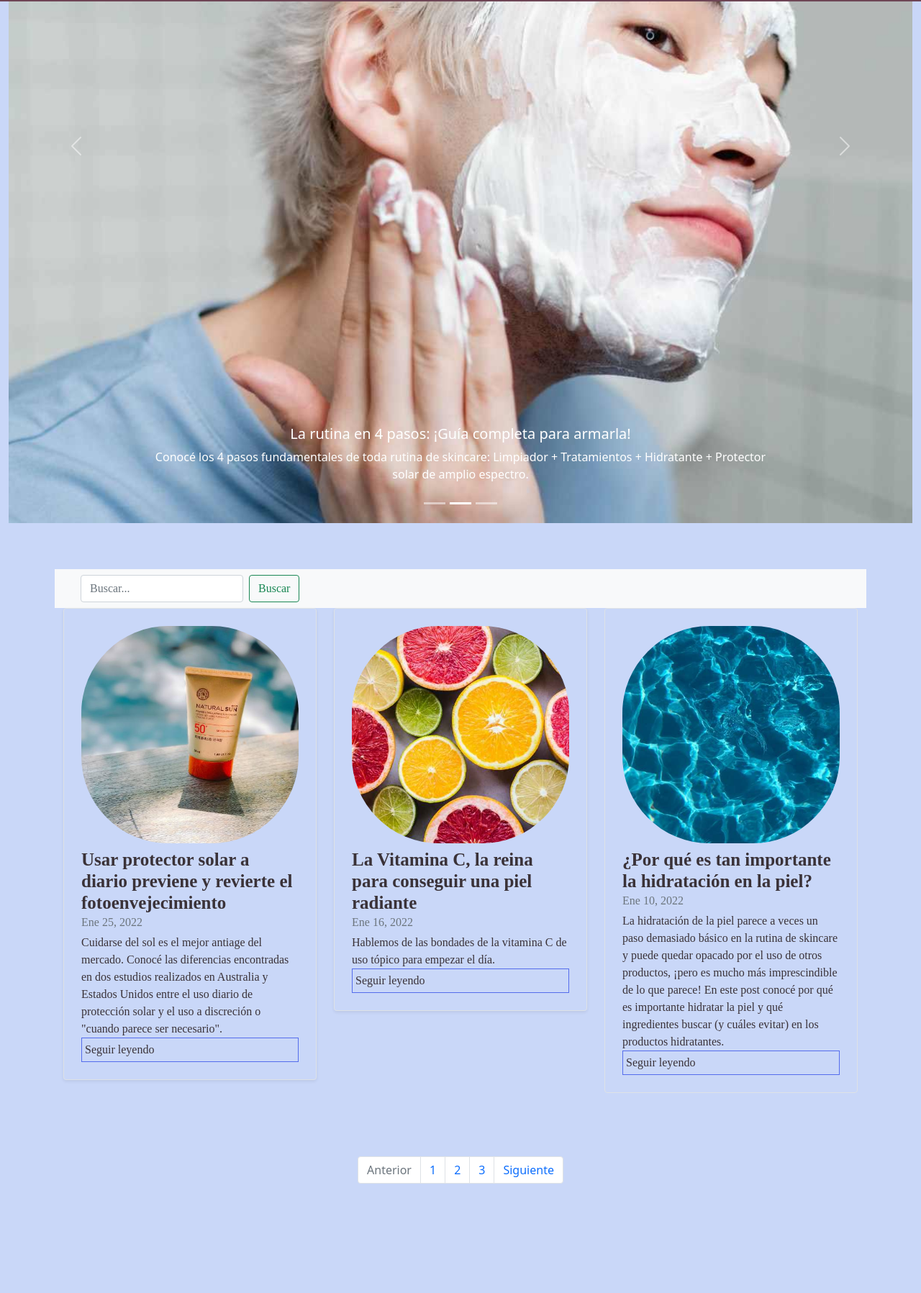
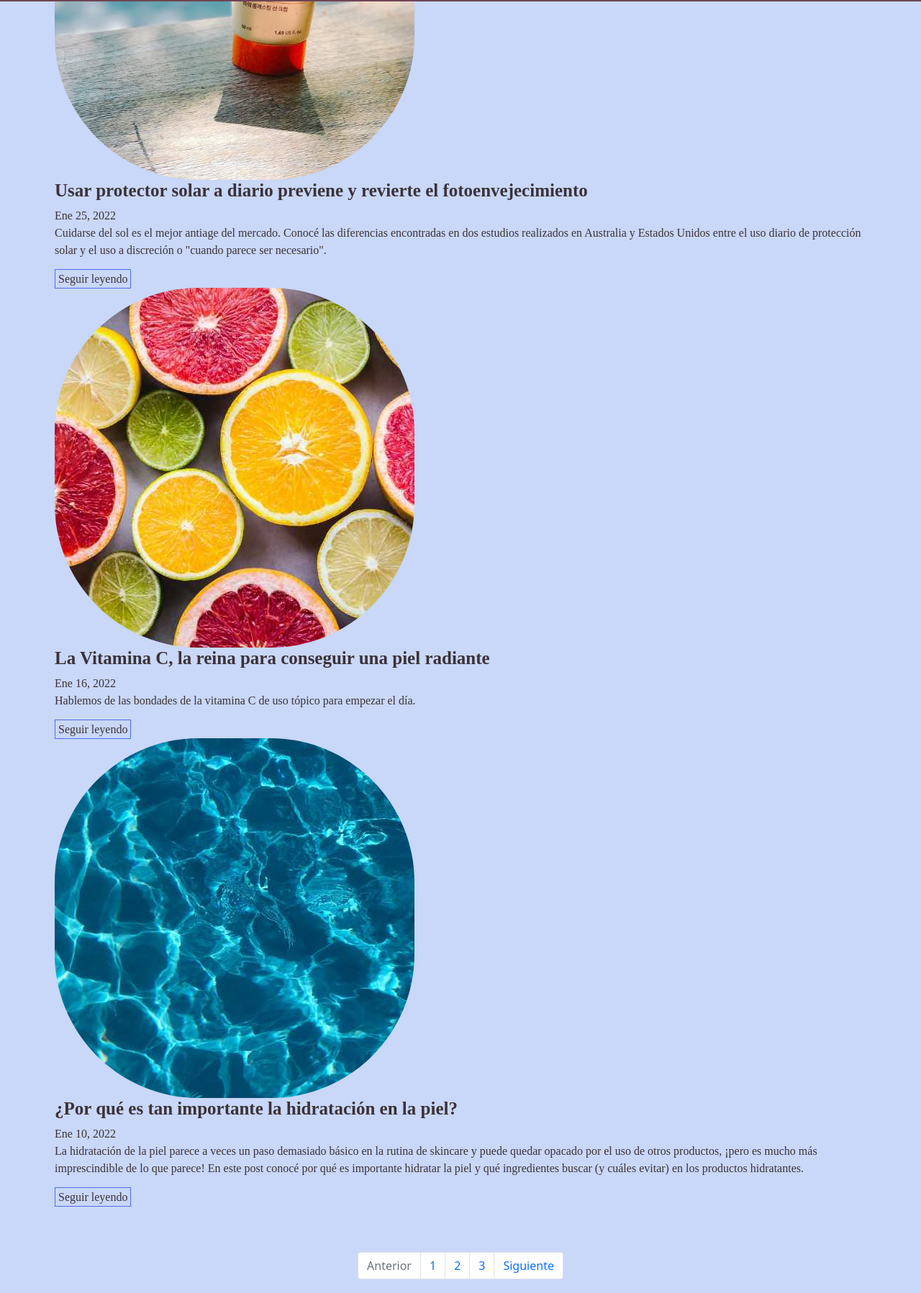
Before and after one commit to martuche/cosmetologia, a plain HTML site: page secciones/blog.html in a window 1280 px wide. Shown: the part 798-2595 px from the top of the page at 72% size. Before the commit the page ends 2543 px from the top, so only its background shows below. Drawn offline with nearby package versions, Linux system fonts and the light colour scheme; a web font is replaced by a local one.

Commit message:
Pase a flexbox las entradas de blog

```diff
--- a/secciones/blog.html
+++ b/secciones/blog.html
@@ -82,60 +82,9 @@
             </div>
         </section>
 
-        <!--  Entradas de blog -->
+         <!--  Search -->
 
-        <section>
-            <div id="carouselExampleCaptions" class="carousel slide mt-5" data-bs-ride="carousel">
-                <div class="carousel-indicators">
-                    <button type="button" data-bs-target="#carouselExampleCaptions" data-bs-slide-to="0" class="active"
-                        aria-current="true" aria-label="Slide 1"></button>
-                    <button type="button" data-bs-target="#carouselExampleCaptions" data-bs-slide-to="1"
-                        aria-label="Slide 2"></button>
-                    <button type="button" data-bs-target="#carouselExampleCaptions" data-bs-slide-to="2"
-                        aria-label="Slide 3"></button>
-                </div>
-                <div class="carousel-inner">
-                    <div class="carousel-item active">
-                        <img src="../img/deporte.jpg" class="d-block w-100 img-fluid" alt="Deporte">
-                        <div class="carousel-caption">
-                            <h5>Deporte: sus efectos en la piel</h5>
-                            <p>Son bien conocidos los beneficios de la actividad física para la salud. Varios expertos nos lo explican.
-                            Plus: Cómo cuidar la piel del rostro antes, durante y después de practicar ejercicio al aire libre</p>
-                        </div>
-                    </div>
-                    <div class="carousel-item">
-                        <img src="../img/rutina.jpg" class="d-block w-100 img-fluid" alt="...">
-                        <div class="carousel-caption d-none d-md-block">
-                            <h5>La rutina en 4 pasos: ¡Guía completa para armarla!</h5>
-                            <p>Conocé los 4 pasos fundamentales de toda rutina de skincare: Limpiador + Tratamientos + Hidratante + Protector solar de amplio espectro.</p>
-                        </div>
-                    </div>
-                    <div class="carousel-item">
-                        <img src="../img/alimentacion.jpg" class="d-block w-100" alt="...">
-                        <div class="carousel-caption d-none d-md-block">
-                            <h5>La alimentación influye en la piel?</h5>
-                            <p>Lo que comemos tiene mucho que ver en el bienestar cutáneo, desde la aparición de acné hasta el envejecimiento prematuro.</p>
-                        </div>
-                    </div>
-                </div>
-                <button class="carousel-control-prev" type="button" data-bs-target="#carouselExampleCaptions"
-                    data-bs-slide="prev">
-                    <span class="carousel-control-prev-icon" aria-hidden="true"></span>
-                    <span class="visually-hidden">Previous</span>
-                </button>
-                <button class="carousel-control-next" type="button" data-bs-target="#carouselExampleCaptions"
-                    data-bs-slide="next">
-                    <span class="carousel-control-next-icon" aria-hidden="true"></span>
-                    <span class="visually-hidden">Next</span>
-                </button>
-            </div>
-        </section>
-
-        <section class="row entradas-blog">
-
-                    <!--  Search -->
-
-
+        <section class="row">
             <nav class="navbar navbar-light bg-light">
   <div class="container-fluid">
     <form class="d-flex">
@@ -144,52 +93,45 @@
     </form>
   </div>
 </nav>
+            </section>
 
+        <!--  Entradas de blog -->
 
-            <article class="col-md-4">
-                <div
-                    class="row g-0 border rounded overflow-hidden flex-md-row mb-4 shadow-sm h-md-250 position-relative">
-                    <div class="col p-4 d-flex flex-column position-static">
+        <section class="entradas-blog">
+
+            <article>
                         <img src="../img/suncare.jpg" alt="Protector Solar">
-                        <h2 class="mt-2 mb-0">Usar protector solar a diario previene y revierte el fotoenvejecimiento</h2>
-                        <div class="mb-1 text-muted">Ene 25, 2022</div>
-                        <p class="card-text mb-auto">Cuidarse del sol es el mejor antiage del mercado. Conocé las diferencias encontradas en dos estudios realizados
+                        <h2>Usar protector solar a diario previene y revierte el fotoenvejecimiento</h2>
+                        <div>Ene 25, 2022</div>
+                        <p>Cuidarse del sol es el mejor antiage del mercado. Conocé las diferencias encontradas en dos estudios realizados
                             en Australia y Estados Unidos entre el uso diario de protección solar y el uso a discreción o "cuando parece ser necesario".
                         </p>
                         <a href="#" class="btn-borde">Seguir leyendo</a>
-                    </div>
-                </div>
+
             </article>
-            <article class="col-md-4">
-                <div
-                    class="row g-0 border rounded overflow-hidden flex-md-row mb-4 shadow-sm h-md-250 position-relative">
-                    <div class="col p-4 d-flex flex-column position-static">
+            <article>
                         <img src="../img/vitaminac.jpg" alt="Vitamina C">
-                        <h2 class="mt-2 mb-0">La Vitamina C, la reina para conseguir una piel radiante</h2>
-                        <div class="mb-1 text-muted">Ene 16, 2022</div>
-                        <p class="mb-auto">Hablemos de las bondades de la vitamina C de uso tópico para empezar el día.</p>
+                        <h2>La Vitamina C, la reina para conseguir una piel radiante</h2>
+                        <div>Ene 16, 2022</div>
+                        <p>Hablemos de las bondades de la vitamina C de uso tópico para empezar el día.</p>
                         <a href="#" class="btn-borde">Seguir leyendo</a>
-                    </div>
 
-                </div>
             </article>
-            <article class="col-md-4">
-                <div class="row g-0 border rounded overflow-hidden flex-md-row mb-4 h-md-250 position-relative">
-                    <div class="col p-4 d-flex flex-column position-static">
+            <article>
                         <img src="../img/h2o.jpg" alt="Agua">
-                        <h2 class="mt-2 mb-0">¿Por qué es tan importante la hidratación en la piel?</h2>
-                        <div class="mb-1 text-muted">Ene 10, 2022</div>
-                        <p class="mb-auto">La hidratación de la piel parece a veces un paso demasiado básico en la rutina de skincare y puede quedar opacado
+                        <h2>¿Por qué es tan importante la hidratación en la piel?</h2>
+                        <div>Ene 10, 2022</div>
+                        <p>La hidratación de la piel parece a veces un paso demasiado básico en la rutina de skincare y puede quedar opacado
                             por el uso de otros productos, ¡pero es mucho más imprescindible de lo que parece! En este post conocé por qué es importante
                             hidratar la piel y qué ingredientes buscar (y cuáles evitar) en los productos hidratantes.</p>
                         <a href="#" class="btn-borde">Seguir leyendo</a>
-                    </div>
 
-                </div>
             </article>
         </section>
 
         <!--  Pagination -->
+
+        <section class="row">
 
         <nav aria-label="Page navigation example">
   <ul class="pagination justify-content-center">
@@ -204,6 +146,8 @@
     </li>
   </ul>
 </nav>
+                        </section>
+
 
 
 
```
